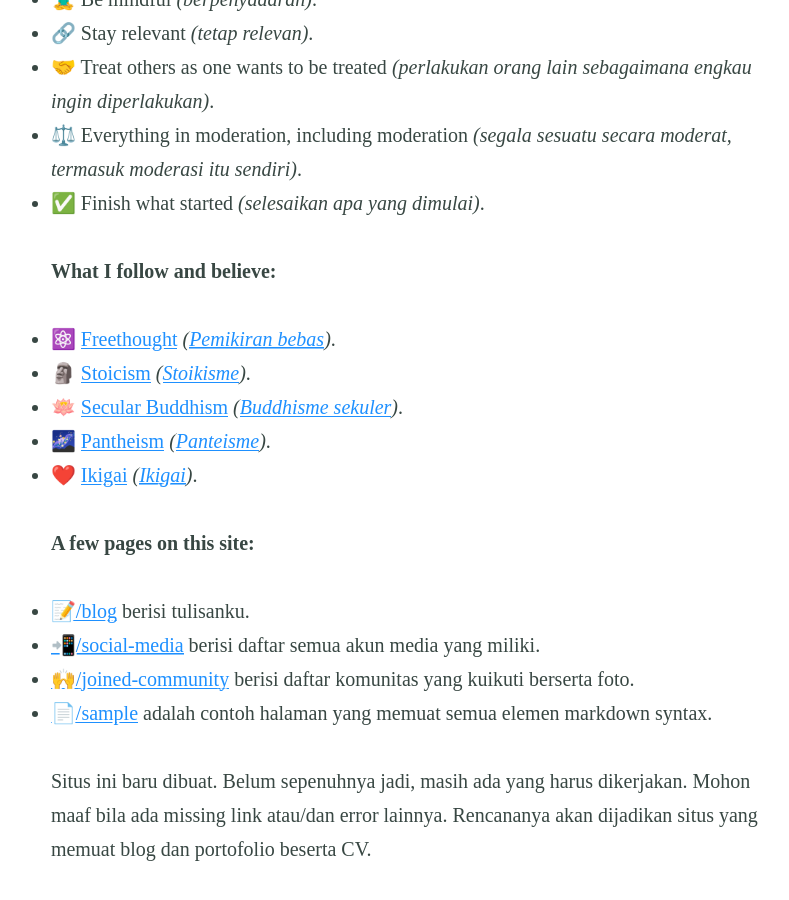
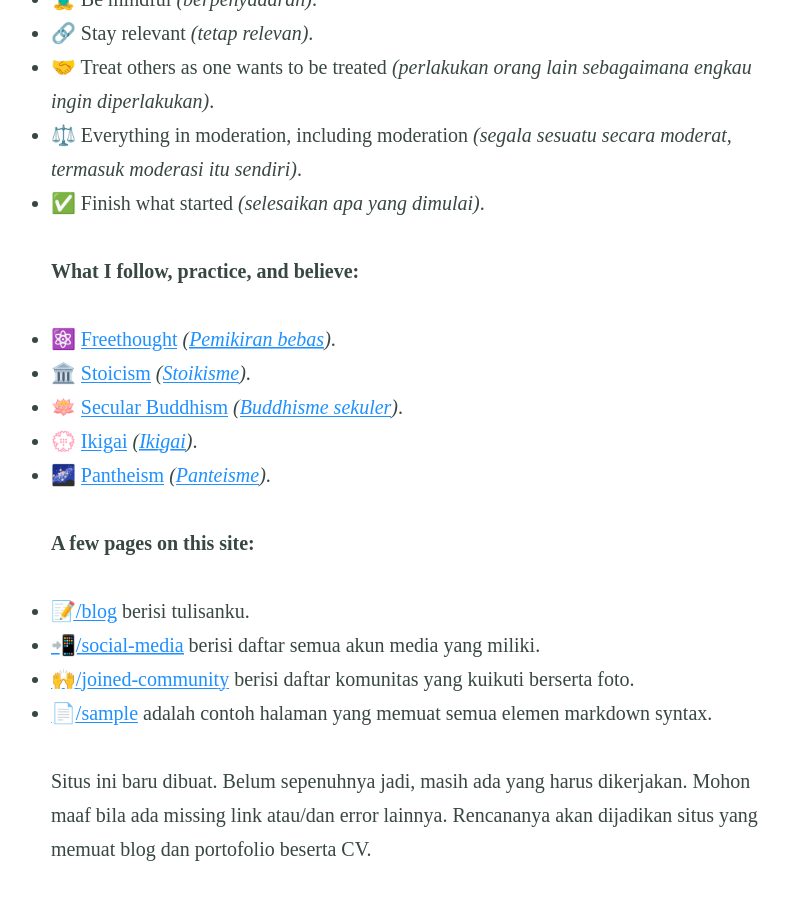
Before and after one commit to yudhaharton/yudhaharton.github.io, a Jekyll site: the page built from index.md, in a window 1280 px wide and 900 px high, scrolled down 869 px. Shown: the whole window, without its empty margins (232-1021 px from the left). Built offline with Jekyll 4.4.1, drawn with Linux system fonts in a browser that asks for light colours; some web fonts are replaced.

Commit message:
Update index.md

```diff
--- a/index.md
+++ b/index.md
@@ -18,12 +18,12 @@ Bienvenue. Salut, comment ça va ? Je m'appelle **Yudha Harton**. Je suis né et
 - ⚖️ Everything in moderation, including moderation _(segala sesuatu secara moderat, termasuk moderasi itu sendiri)_.
 - ✅ Finish what started _(selesaikan apa yang dimulai)_.
 
-**What I follow and believe:**
+**What I follow, practice, and believe:**
 - ⚛️ [Freethought](https://en.wikipedia.org/wiki/Freethought) _([Pemikiran bebas](https://id.wikipedia.org/wiki/Pemikiran_bebas))_.
-- 🗿 [Stoicism](https://en.wikipedia.org/wiki/Stoicism) _([Stoikisme](https://id.wikipedia.org/wiki/Stoikisme))_.
+- 🏛️ [Stoicism](https://en.wikipedia.org/wiki/Stoicism) _([Stoikisme](https://id.wikipedia.org/wiki/Stoikisme))_.
 - 🪷 [Secular Buddhism](https://en.wikipedia.org/wiki/Secular_Buddhism) _([Buddhisme sekuler](https://id.wikipedia.org/wiki/Buddhisme_sekuler))_.
+- 💮 [Ikigai](https://en.wikipedia.org/wiki/Ikigai) _([Ikigai](https://id.wikipedia.org/wiki/Ikigai))_.
 - 🌌 [Pantheism](https://en.wikipedia.org/wiki/Pantheism) _([Panteisme](https://id.wikipedia.org/wiki/Panteisme))_.
-- ❤️ [Ikigai](https://en.wikipedia.org/wiki/Ikigai) _([Ikigai](https://id.wikipedia.org/wiki/Ikigai))_.
 
 **A few pages on this site:**
 - [📝/blog](/blog) berisi tulisanku.
```
